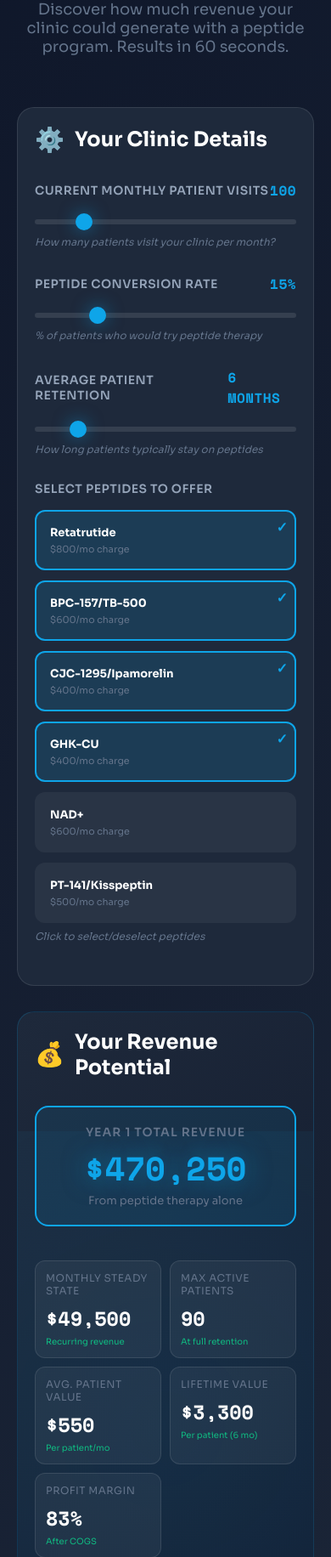
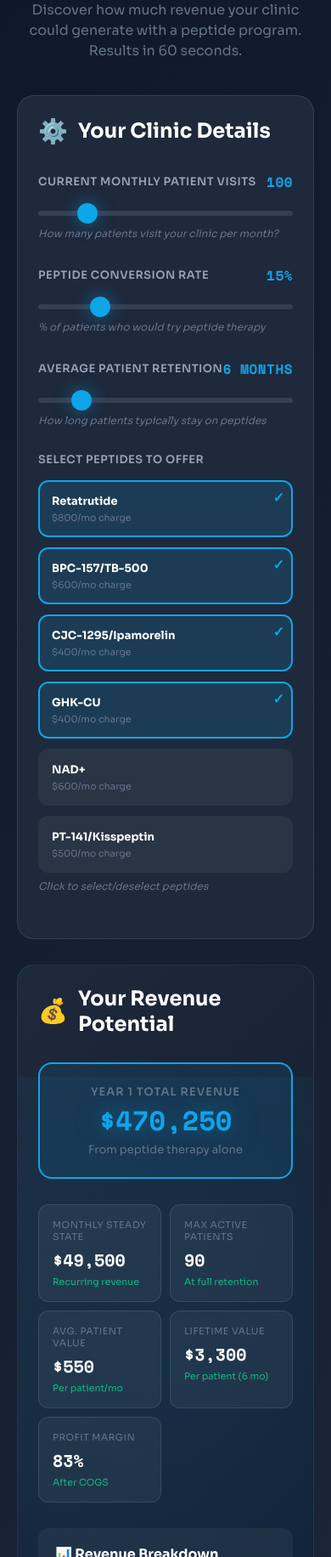
Before and after one commit to peptideclinicgrowth/peptide-calculator, a plain HTML site: page index.html in a window 390 px wide. Shown: the part 168-2000 px from the top of the page at 85% size. Drawn offline with nearby package versions, Linux system fonts and the light colour scheme.

Commit message:
Update index.html
fixed layout for Android tablet

```diff
--- a/index.html
+++ b/index.html
@@ -43,7 +43,7 @@
         /* Header */
         .header {
             text-align: center;
-            margin-bottom: 60px;
+            margin-bottom: 40px;
             animation: fadeInDown 0.8s ease-out;
         }
 
@@ -67,7 +67,7 @@
         }
 
         h1 {
-            font-size: 48px;
+            font-size: clamp(32px, 5vw, 48px); /* Responsive font size */
             font-weight: 800;
             margin-bottom: 16px;
             background: linear-gradient(135deg, #fff 0%, #94a3b8 100%);
@@ -78,11 +78,12 @@
         }
 
         .subtitle {
-            font-size: 18px;
+            font-size: 16px;
             color: var(--gray);
             font-weight: 400;
             max-width: 600px;
             margin: 0 auto;
+            line-height: 1.5;
         }
 
         /* Calculator Grid */
@@ -97,7 +98,7 @@
         .input-section {
             background: var(--dark-light);
             border-radius: 20px;
-            padding: 40px;
+            padding: 30px; /* Reduced padding slightly for tablets */
             border: 1px solid rgba(255, 255, 255, 0.1);
             animation: fadeInLeft 0.8s ease-out;
             animation-delay: 0.2s;
@@ -127,7 +128,7 @@
             justify-content: space-between;
             align-items: center;
             margin-bottom: 12px;
-            font-size: 14px;
+            font-size: 13px;
             font-weight: 600;
             text-transform: uppercase;
             letter-spacing: 0.5px;
@@ -153,8 +154,8 @@
         input[type="range"]::-webkit-slider-thumb {
             -webkit-appearance: none;
             appearance: none;
-            width: 20px;
-            height: 20px;
+            width: 24px; /* Larger hit area for touch */
+            height: 24px;
             background: var(--primary);
             cursor: pointer;
             border-radius: 50%;
@@ -181,7 +182,7 @@
             background: rgba(255, 255, 255, 0.05);
             border: 2px solid transparent;
             border-radius: 12px;
-            padding: 16px;
+            padding: 14px;
             cursor: pointer;
             transition: all 0.3s;
             position: relative;
@@ -220,7 +221,7 @@
         .results-section {
             background: linear-gradient(135deg, var(--dark-light) 0%, #0f172a 100%);
             border-radius: 20px;
-            padding: 40px;
+            padding: 30px;
             border: 1px solid rgba(14, 165, 233, 0.2);
             position: relative;
             overflow: hidden;
@@ -254,32 +255,35 @@
 
         .big-number {
             text-align: center;
-            margin-bottom: 40px;
-            padding: 30px;
+            margin-bottom: 30px;
+            padding: 24px;
             background: rgba(14, 165, 233, 0.1);
             border-radius: 16px;
             border: 2px solid var(--primary);
+            /* Prevents overflowing */
+            width: 100%;
+            word-wrap: break-word;
         }
 
         .big-number-label {
-            font-size: 14px;
+            font-size: 13px;
             font-weight: 600;
             text-transform: uppercase;
             letter-spacing: 1px;
             color: var(--gray);
-            margin-bottom: 12px;
+            margin-bottom: 8px;
         }
 
         .big-number-value {
             font-family: 'Space Mono', monospace;
-            font-size: 56px;
+            /* Dynamic sizing: never smaller than 32px, prefers 6vw, never bigger than 56px */
+            font-size: clamp(32px, 6vw, 56px);
+            line-height: 1.1;
             font-weight: 700;
             color: var(--primary);
             text-shadow: 0 0 30px rgba(14, 165, 233, 0.5);
             animation: countUp 0.8s ease-out;
-            /* Ensure long numbers break if necessary */
-            overflow-wrap: break-word;
-            word-wrap: break-word;
+            white-space: nowrap; /* Tries to keep on one line if possible within clamp */
         }
 
         @keyframes countUp {
@@ -293,14 +297,14 @@
         .metrics-grid {
             display: grid;
             grid-template-columns: 1fr 1fr;
-            gap: 16px;
+            gap: 12px;
             margin-bottom: 30px;
         }
 
         .metric-card {
             background: rgba(255, 255, 255, 0.05);
             border-radius: 12px;
-            padding: 20px;
+            padding: 16px;
             border: 1px solid rgba(255, 255, 255, 0.1);
             transition: all 0.3s;
         }
@@ -311,27 +315,29 @@
         }
 
         .metric-label {
-            font-size: 12px;
+            font-size: 11px;
             color: var(--gray);
-            margin-bottom: 8px;
+            margin-bottom: 6px;
             text-transform: uppercase;
             letter-spacing: 0.5px;
         }
 
         .metric-value {
             font-family: 'Space Mono', monospace;
-            font-size: 28px;
+            /* Dynamic sizing for metrics too */
+            font-size: clamp(20px, 4vw, 28px);
             font-weight: 700;
             color: #fff;
+            word-wrap: break-word;
         }
 
-        .metric-change { font-size: 12px; color: var(--secondary); margin-top: 4px; }
+        .metric-change { font-size: 11px; color: var(--secondary); margin-top: 4px; }
 
         /* Breakdown */
         .breakdown-section {
             background: rgba(255, 255, 255, 0.05);
             border-radius: 12px;
-            padding: 24px;
+            padding: 20px;
             margin-top: 30px;
         }
 
@@ -345,7 +351,12 @@
         }
         .breakdown-item:last-child { border-bottom: none; }
         .breakdown-label { font-size: 14px; color: var(--gray); }
-        .breakdown-value { font-family: 'Space Mono', monospace; font-size: 16px; font-weight: 700; color: #fff; }
+        .breakdown-value {
+            font-family: 'Space Mono', monospace;
+            font-size: clamp(14px, 4vw, 16px);
+            font-weight: 700;
+            color: #fff;
+        }
 
         /* Lead Capture */
         .lead-capture {
@@ -364,8 +375,8 @@
             to { opacity: 1; transform: translateY(0); }
         }
 
-        .lead-capture h3 { font-size: 28px; font-weight: 700; margin-bottom: 12px; }
-        .lead-capture p { font-size: 16px; margin-bottom: 30px; opacity: 0.9; }
+        .lead-capture h3 { font-size: 24px; font-weight: 700; margin-bottom: 12px; }
+        .lead-capture p { font-size: 15px; margin-bottom: 30px; opacity: 0.9; }
 
         .email-form { display: flex; gap: 12px; max-width: 500px; margin: 0 auto; }
         .email-input {
@@ -378,9 +389,10 @@
         .email-input:focus { background: rgba(255, 255, 255, 0.15); border-color: #fff; }
         .email-input::placeholder { color: rgba(255, 255, 255, 0.5); }
         .submit-btn {
-            padding: 16px 32px; background: #fff; color: var(--primary);
+            padding: 16px 24px; background: #fff; color: var(--primary);
             border: none; border-radius: 12px; font-size: 16px; font-weight: 700;
             cursor: pointer; transition: all 0.3s; font-family: 'Sora', sans-serif;
+            white-space: nowrap;
         }
         .submit-btn:hover { transform: translateY(-2px); box-shadow: 0 10px 30px rgba(0, 0, 0, 0.3); }
 
@@ -402,36 +414,22 @@
         }
         .footer a { color: var(--primary); text-decoration: none; font-weight: 600; }
 
-        /* Responsive Fixes */
-        @media (max-width: 768px) {
+        /* KEY FIX: Increased breakpoint to 1024px to catch Tablets in Portrait Mode */
+        @media (max-width: 1024px) {
             .calculator-grid { grid-template-columns: 1fr; }
-            h1 { font-size: 32px; }
 
-            /* Reduced padding on mobile to give text more width */
-            .input-section, .results-section { padding: 20px; }
-            .big-number { padding: 20px 10px; }
+            .input-section, .results-section { padding: 24px; }
 
-            /* Dynamic Font Scaling to prevent overflow */
-            /* clamp(min, preferred, max) ensures it fits */
-            .big-number-value {
-                font-size: clamp(32px, 10vw, 44px);
-                line-height: 1.1;
+            .peptide-grid { grid-template-columns: 1fr; } /* Stack peptide buttons on smaller screens */
+
+            /* Metrics grid stays 2-column but with smaller text */
+            .metrics-grid {
+                grid-template-columns: 1fr 1fr;
+                gap: 10px;
             }
 
-            .peptide-grid { grid-template-columns: 1fr; }
-
-            /* Adjust metric cards */
-            .metrics-grid {
-                grid-template-columns: 1fr 1fr; /* Keep side by side but smaller */
-                gap: 10px;
-            }
-            .metric-card { padding: 12px; }
-            .metric-value {
-                font-size: clamp(18px, 6vw, 24px);
-            }
-            .metric-change { font-size: 10px; }
-
             .email-form { flex-direction: column; }
+            .submit-btn { width: 100%; }
         }
     </style>
 </head>
```
